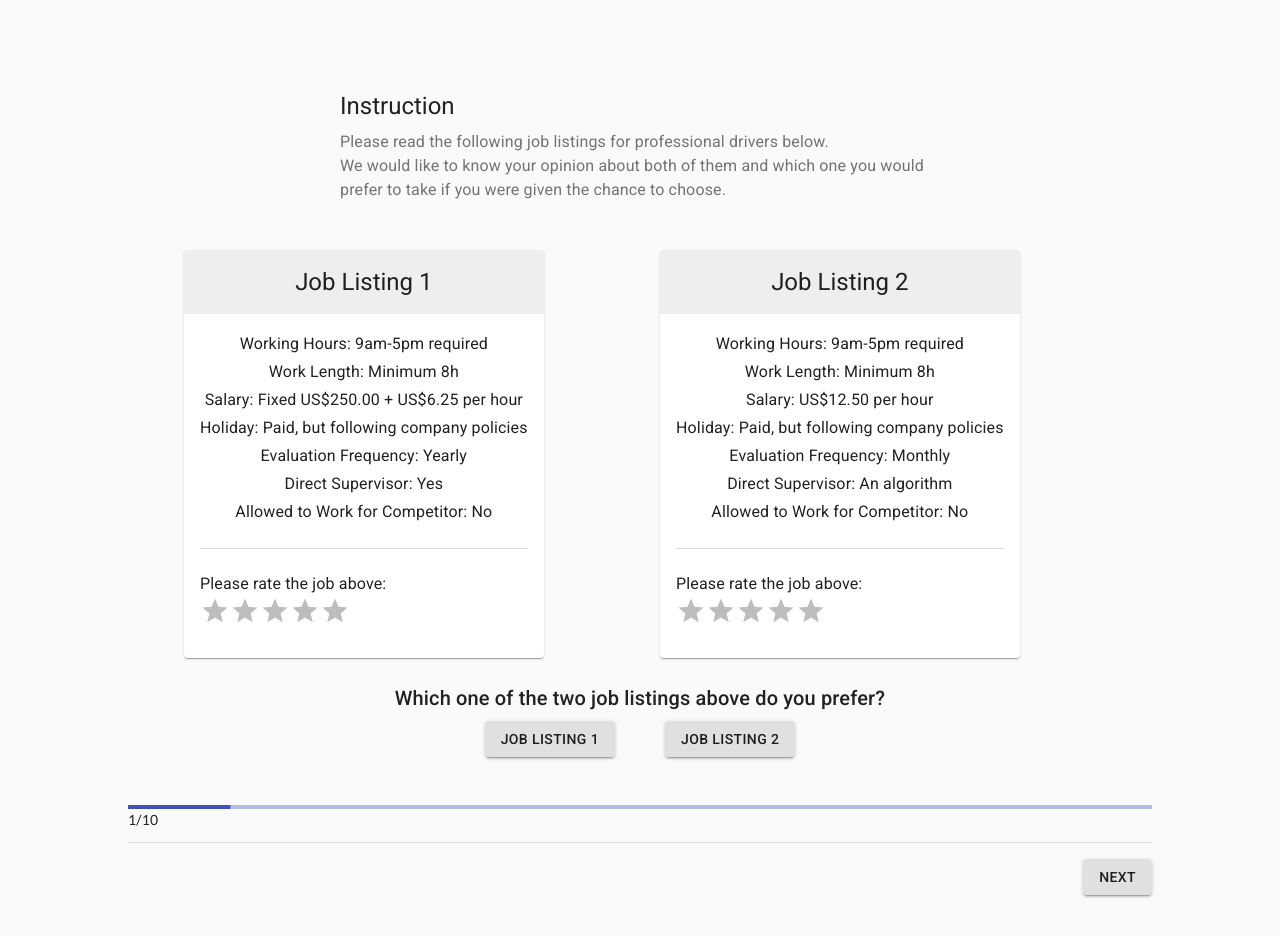
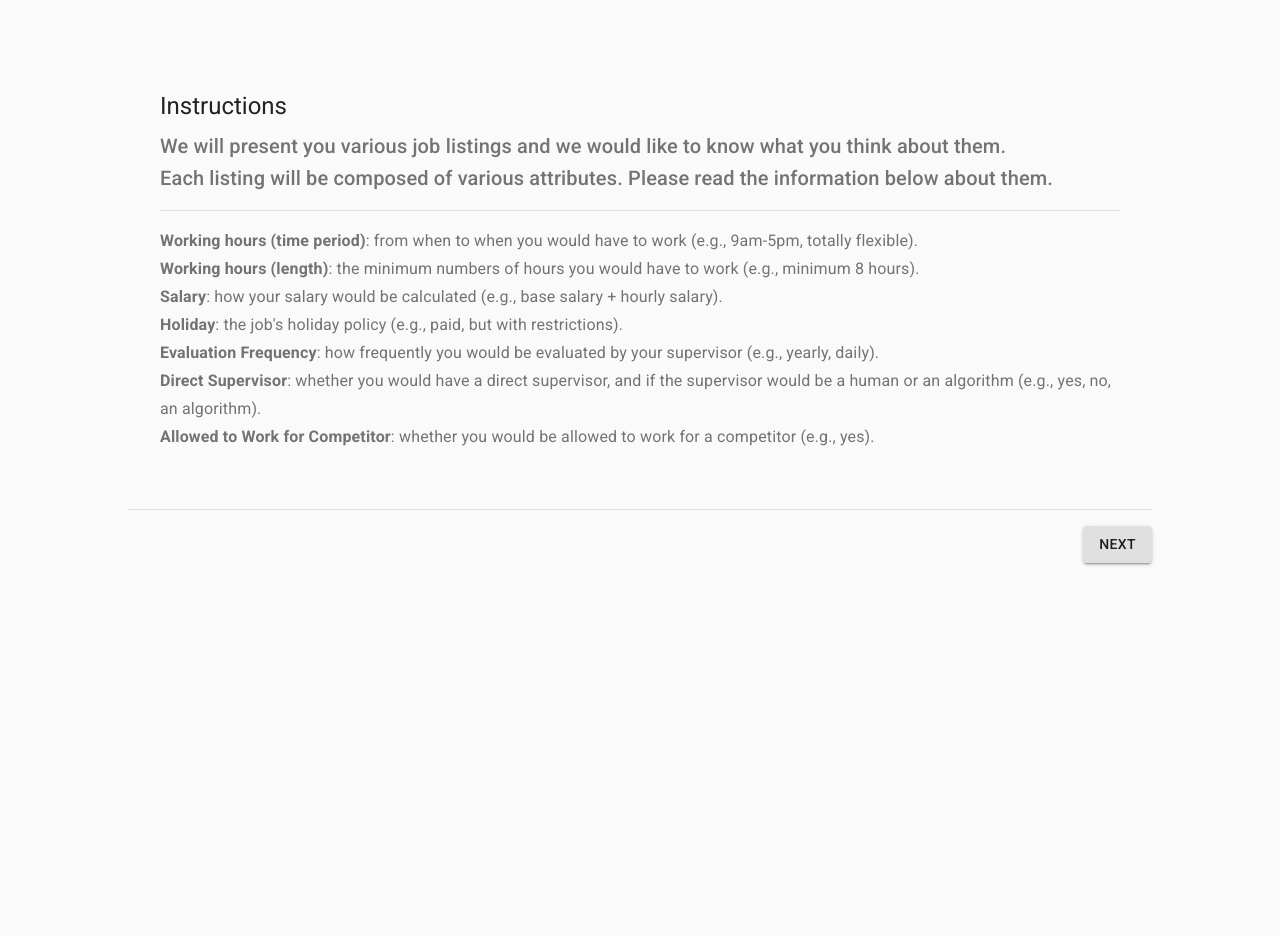
Before and after one commit to nguyenthi47/CS489-GigEcoProject, a React (Create React App) app: page / in a window 1280 px wide. Both pictures are taken after a click on the button "Next". Shown: the top 936 px of the page. After the commit the page ends 800 px from the top, so only its background shows below. Built offline with nearby package versions, Linux system fonts and the light colour scheme.

Commit message:
instructions

```diff
--- a/src/Consent.js
+++ b/src/Consent.js
@@ -8,7 +8,7 @@ class Consent extends React.Component {
             <div>
                 <div className="Title">Record of Consent</div>
                     <div className="Text">
-                        In this survey, we will present you with some job opportunities and we would like to know which ones you would prefer if you were looking for a job.
+                        In this survey, we will present you with some job advertisements and we would like to know which ones you would prefer if you were looking for a job.
                         <p style={{"fontWeight": "bold"}}>We are not looking for the correct answers, but your opinion on the matter.</p>
                         <p className="Question Spotlight">Please, read all the information provided in this survey carefully.</p>
                         <div>
--- a/src/Job.js
+++ b/src/Job.js
@@ -43,8 +43,9 @@ export default function JobCard(props) {
       <CardContent>
         <ul>
           {rows.map((row, rowIdx) => (
-            <Typography component="li" variant="subtitle1" align="center" key={rowIdx}>
-              {row.label + ": " + props.jobSpecs[row.idx]}
+            <Typography component="li" variant="subtitle1" align="left" key={rowIdx}>
+              <b>{row.label}</b>: {props.jobSpecs[row.idx]}
+              {/* {row.label + ": " + props.jobSpecs[row.idx]} */}
             </Typography>
           ))}
         </ul>
--- a/src/Study.js
+++ b/src/Study.js
@@ -69,7 +69,7 @@ class Study extends React.Component {
   constructor(props) {
     super(props);
     this.state = {
-      idx: 0,
+      idx: -1,
       choice: null
     }
 
@@ -82,6 +82,14 @@ class Study extends React.Component {
   }
 
   nextScenario() {
+    if (this.state.idx === -1) {
+      this.props.saveTime("introEnd")
+      this.setState({
+        idx: this.state.idx + 1
+      })
+      return;
+    }
+
     var checkList = ["choice" + this.state.idx, "j" + this.state.idx + "-2", "j" + this.state.idx + "-1"];
     if (this.props.checkIfSkip(checkList)) {
       if (this.state.idx === 9) {
@@ -100,17 +108,53 @@ class Study extends React.Component {
 
   render() {
     const { classes } = this.props;
-    return (
-      <React.Fragment>
+    let content;
+    if (this.state.idx === -1) {
+      content = <React.Fragment>
       <CssBaseline />
       {/* Hero unit */}
-        <Container maxWidth="sm" component="main" className={classes.instruction}>
+      <Container maxWidth="md" component="main" className={classes.instruction}>
         <Typography component="h1" variant="h5" color="textPrimary" gutterBottom>
-            Instruction
+          Instructions
+        </Typography>
+        <Typography component="h1" variant="h6" color="textSecondary" gutterBottom>
+          We will present you various job listings and we would like to know what you think about them.
+          <br/>
+          Each listing will be composed of various attributes. Please read the information below about them.
+        </Typography>
+        <hr/>
+        <Typography variant="subtitle1"  color="textSecondary" component="div">
+          <b>Working hours (time period)</b>: from when to when you would have to work (e.g., 9am-5pm, totally flexible).
+          <br/>
+          <b>Working hours (length)</b>: the minimum numbers of hours you would have to work (e.g., minimum 8 hours).
+          <br/>
+          <b>Salary</b>: how your salary would be calculated (e.g., base salary + hourly salary).
+          <br/>
+          <b>Holiday</b>: the job's holiday policy (e.g., paid, but with restrictions).
+          <br/>
+          <b>Evaluation Frequency</b>: how frequently you would be evaluated by your supervisor (e.g., yearly, daily).
+          <br/>
+          <b>Direct Supervisor</b>: whether you would have a direct supervisor, and if the supervisor would be a human or an algorithm (e.g., yes, no, an algorithm).
+          <br/>
+          <b>Allowed to Work for Competitor</b>: whether you would be allowed to work for a competitor (e.g., yes).
+        </Typography>
+      </Container>
+        <div style={{textAlign: "right"}}>
+          <hr style={{marginTop: "10px"}}/>
+          <Button variant="contained" onClick={this.nextScenario}>Next</Button>
+        </div>
+      </React.Fragment>
+    } else {
+      content = <React.Fragment>
+      <CssBaseline />
+      {/* Hero unit */}
+      <Container maxWidth="md" component="main" className={classes.instruction}>
+        <Typography component="h1" variant="h5" color="textPrimary" gutterBottom>
+          Instructions
         </Typography>
         <Typography variant="body1"  color="textSecondary" component="p">
           Please read the following job listings for professional drivers below. <br/>
-            We would like to know your opinion about both of them and which one you would prefer to take if you were given the chance to choose.
+          We would like to know your opinion about both of them and which one you would prefer to take if you were given the chance.
         </Typography>
       </Container>
       {/* End hero unit */}
@@ -147,13 +191,18 @@ class Study extends React.Component {
           >Job Listing 2</Button>
         </Typography>
       </Container>
-        <div> <ProgressBar value= {this.state.idx + 1}/> </div>
       <div style={{textAlign: "right"}}>
-          <div style={{display: (this.state.attCheck) ? "none" : "block", textAlign: "left"}}>{this.state.idx + 1}/10</div>
         <hr style={{marginTop: "10px"}}/>
         <Button variant="contained" onClick={this.nextScenario}>Next</Button>
+        <br/>
+        <br/>
+        <div style={{display: (this.state.attCheck) ? "none" : "block", textAlign: "left"}}>{this.state.idx + 1}/10</div>
+        <div> <ProgressBar value= {this.state.idx + 1}/> </div>
       </div>
     </React.Fragment>
+    }
+    return (
+      content
     );
   }
 }
```
Lines whose indentation alone changed are shown as unchanged.
